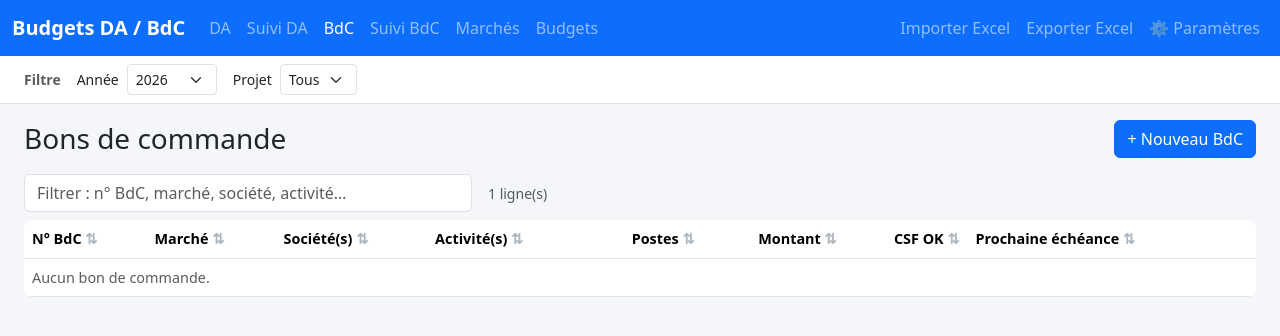
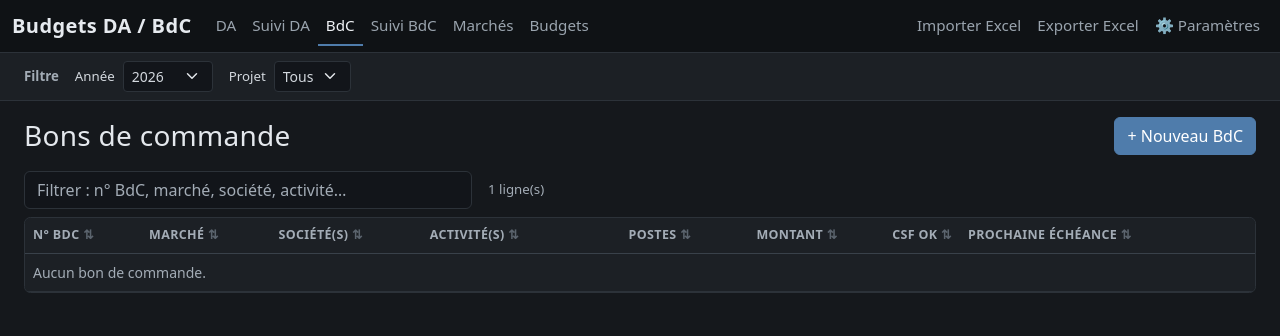
Before and after one commit to dai-ho/Tests, a Flask app: page /commandes in a window 1280 px wide. Shown: the top 336 px of the page. Run offline with Flask 3, Linux system fonts and the light colour scheme; some libraries are stand-ins or nearby versions.

Commit message:
Thème sombre et sobre
- Mode sombre natif de Bootstrap 5.3 (data-bs-theme="dark") avec une
  palette anthracite et un accent bleu acier désaturé à la place du bleu
  vif ; barre de navigation discrète, en-têtes de tableaux atténués,
  chiffres alignés (chiffres tabulaires).
- Couleurs de lignes (transposition des couleurs Excel) définies en
  variables CSS dans app.css, en teintes sombres ; contraste du texte
  vérifié (WCAG ≥ 4,5 pour le texte, les liens, le texte atténué et les
  montants négatifs sur toutes les couleurs de lignes).
- Aperçu de l'e-mail conservé sur fond clair (rendu « papier »).

Co-Authored-By: Claude Opus 5.5 <noreply@anthropic.com>

```diff
--- a/gestion-achats/regles.py
+++ b/gestion-achats/regles.py
@@ -8,19 +8,21 @@ changer les dictionnaires COULEURS_* ; pour modifier une règle, changer la fonc
 from datetime import date
 
 # clé -> (couleur de fond, libellé affiché dans la légende)
+# Les teintes sont définies dans static/app.css (variables --ligne-…), adaptées au thème sombre ;
+# elles transposent les couleurs de la mise en forme conditionnelle du fichier Excel.
 COULEURS_DA = {
-    "supprime": ("#BFBFBF", "Statut « supprimé »"),
-    "clos": ("#D9D9D9", "Statut « clos »"),
-    "sans_numero": ("#DBEEF4", "N° de DA pas encore attribué"),
-    "non_impute": ("#FFFF00", "Rien d'imputé (aucun BdC)"),
-    "annee_impaire": ("#EBF1DE", "Année impaire"),
-    "annee_paire": ("#FDEADA", "Année paire"),
+    "supprime": ("var(--ligne-supprime)", "Statut « supprimé »"),
+    "clos": ("var(--ligne-clos)", "Statut « clos »"),
+    "sans_numero": ("var(--ligne-en-attente)", "N° de DA pas encore attribué"),
+    "non_impute": ("var(--ligne-alerte)", "Rien d'imputé (aucun BdC)"),
+    "annee_impaire": ("var(--ligne-annee-impaire)", "Année impaire"),
+    "annee_paire": ("var(--ligne-annee-paire)", "Année paire"),
 }
 
 COULEURS_CMD = {
-    "csf_ok": ("#BFBFBF", "CSF OK"),
-    "echeance_depassee": ("#FFFF00", "Échéance dépassée, CSF non faite"),
-    "en_attente": ("#DBEEF4", "N° de BdC en attente"),
+    "csf_ok": ("var(--ligne-clos)", "CSF OK"),
+    "echeance_depassee": ("var(--ligne-alerte)", "Échéance dépassée, CSF non faite"),
+    "en_attente": ("var(--ligne-en-attente)", "N° de BdC en attente"),
 }
 
 
--- a/gestion-achats/static/app.css
+++ b/gestion-achats/static/app.css
@@ -1,22 +1,106 @@
-body { background: #f4f6f9; }
-.navbar-brand { font-weight: 600; }
-.table-responsive { background: #fff; border-radius: .5rem; }
-table.table { margin-bottom: 0; font-size: .9rem; }
+/* Thème sombre et sobre, posé sur le mode sombre natif de Bootstrap 5.3 (data-bs-theme="dark"). */
+
+[data-bs-theme="dark"] {
+  /* Fonds et textes */
+  --fond: #15181c;
+  --surface: #1c2025;
+  --surface-haute: #232830;
+  --bordure: #2c3239;
+  --texte: #d3d8de;
+  --texte-attenue: #a3acb6;
+  --accent: #4f7cab;
+  --accent-survol: #5e8bba;
+
+  --bs-body-bg: var(--fond);
+  --bs-body-color: var(--texte);
+  --bs-secondary-color: var(--texte-attenue);
+  --bs-tertiary-bg: var(--surface);
+  --bs-border-color: var(--bordure);
+  --bs-link-color: #8fb0d3;
+  --bs-link-color-rgb: 143, 176, 211;
+  --bs-link-hover-color: #b6cde6;
+  --bs-link-hover-color-rgb: 182, 205, 230;
+  --bs-heading-color: #e4e8ed;
+
+  /* Couleurs d'état désaturées (badges, jauges, textes d'alerte) */
+  --bs-primary-rgb: 79, 124, 171;
+  --bs-success-rgb: 74, 154, 106;
+  --bs-warning-rgb: 212, 167, 44;
+  --bs-danger-rgb: 217, 99, 95;
+  --bs-info-rgb: 90, 162, 184;
+  --bs-secondary-rgb: 90, 98, 107;
+
+  /* Couleurs de lignes (transposition des couleurs Excel) */
+  --ligne-supprime: #383b40;
+  --ligne-clos: #2b2f34;
+  --ligne-en-attente: #1d3340;
+  --ligne-alerte: #3d3a1a;
+  --ligne-annee-impaire: #1f2b22;
+  --ligne-annee-paire: #2f251d;
+}
+
+body { background: var(--fond); font-size: .95rem; }
+h3, h4, h5, h6 { font-weight: 500; letter-spacing: .01em; }
+
+/* Barre de navigation */
+.barre-principale { background: #0f1215; border-bottom: 1px solid var(--bordure); padding-top: .35rem; padding-bottom: .35rem; }
+.barre-principale .navbar-brand { color: #e6eaef; font-weight: 600; letter-spacing: .02em; }
+.barre-principale .nav-link { color: #9aa4ae; border-bottom: 2px solid transparent; }
+.barre-principale .nav-link:hover { color: #dfe4ea; }
+.barre-principale .nav-link.active { color: #f0f3f6; border-bottom-color: var(--accent); }
+.barre-principale .btn-link.nav-link { text-decoration: none; }
+
+/* Boutons */
+.btn-primary { --bs-btn-bg: var(--accent); --bs-btn-border-color: var(--accent);
+  --bs-btn-hover-bg: var(--accent-survol); --bs-btn-hover-border-color: var(--accent-survol);
+  --bs-btn-active-bg: #446d97; --bs-btn-active-border-color: #446d97;
+  --bs-btn-disabled-bg: #3a4f66; --bs-btn-disabled-border-color: #3a4f66; }
+.btn-outline-primary { --bs-btn-color: #8fb0d3; --bs-btn-border-color: #3d5f82;
+  --bs-btn-hover-color: #e6eef6; --bs-btn-hover-bg: #2b4561; --bs-btn-hover-border-color: #4f7cab;
+  --bs-btn-active-bg: #2b4561; --bs-btn-active-border-color: #4f7cab; }
+.btn-success { --bs-btn-bg: #3d7a57; --bs-btn-border-color: #3d7a57;
+  --bs-btn-hover-bg: #468a63; --bs-btn-hover-border-color: #468a63; }
+.btn-outline-danger { --bs-btn-color: #d9776f; --bs-btn-border-color: #6b3a38;
+  --bs-btn-hover-bg: #5a2e2c; --bs-btn-hover-border-color: #a3524e; --bs-btn-hover-color: #f2d6d4; }
+.btn-outline-success { --bs-btn-color: #7cc39a; --bs-btn-border-color: #3d6b51;
+  --bs-btn-hover-bg: #2f5340; --bs-btn-hover-border-color: #4a9a6a; }
+
+/* Surfaces : cartes, tableaux, bandeau de filtre, pop-up */
+.card { --bs-card-bg: var(--surface); --bs-card-border-color: var(--bordure); }
+.table-responsive { background: var(--surface); border: 1px solid var(--bordure); border-radius: .4rem; }
+.table { --bs-table-bg: var(--surface); --bs-table-border-color: var(--bordure);
+  --bs-table-hover-bg: rgba(255, 255, 255, .045); margin-bottom: 0; font-size: .875rem; }
+.table > thead th { color: var(--texte-attenue); font-weight: 600; font-size: .78rem;
+  text-transform: uppercase; letter-spacing: .03em; border-bottom-color: #39414a; }
+.table > tfoot td { border-top: 1px solid #39414a; }
+.bandeau-filtre { background: var(--surface); border-bottom: 1px solid var(--bordure); }
+.bandeau-filtre select { width: auto; }
+dialog.dialogue { background: var(--surface); color: var(--texte); border: 1px solid var(--bordure);
+  border-radius: .5rem; padding: 1.5rem; width: min(60rem, 95vw); box-shadow: 0 .75rem 2.5rem rgba(0, 0, 0, .6); }
+dialog.dialogue::backdrop { background: rgba(0, 0, 0, .6); }
+.form-control, .form-select { --bs-body-bg: #12151a; }
+.progress { --bs-progress-bg: #2a3038; }
+.alert { --bs-alert-border-color: transparent; }
+
+/* Texte d'alerte (montants négatifs…) : plus clair que le rouge des badges, lisible sur toutes les lignes */
+.text-danger { color: #f0908a !important; }
+
+/* Tableaux : tri, alignements */
 th[data-tri] { cursor: pointer; user-select: none; white-space: nowrap; }
-th[data-tri]::after { content: " ⇅"; color: #adb5bd; }
-th[data-tri].asc::after { content: " ▲"; color: #212529; }
-th[data-tri].desc::after { content: " ▼"; color: #212529; }
-td.num, th.num { text-align: right; white-space: nowrap; }
+th[data-tri]::after { content: " ⇅"; color: #5b646e; }
+th[data-tri].asc::after { content: " ▲"; color: var(--texte); }
+th[data-tri].desc::after { content: " ▼"; color: var(--texte); }
+td.num, th.num { text-align: right; white-space: nowrap; font-variant-numeric: tabular-nums; }
 td.actions { white-space: nowrap; text-align: right; }
 td.actions form { display: inline; }
 .carte-stat .valeur { font-size: 1.8rem; font-weight: 600; }
-.legende span { display: inline-block; padding: .1rem .6rem; border-radius: .25rem; margin-right: .3rem; font-size: .8rem; }
-dialog.dialogue { border: none; border-radius: .5rem; padding: 1.5rem; width: min(60rem, 95vw); box-shadow: 0 .5rem 2rem rgba(0,0,0,.3); }
-dialog.dialogue::backdrop { background: rgba(0,0,0,.4); }
-.apercu-mail { font-family: Calibri, Arial, sans-serif; font-size: 11pt; background: #fff; border: 1px solid #dee2e6; border-radius: .375rem; padding: 1rem; margin: 0; }
+.legende span { display: inline-block; padding: .1rem .6rem; border-radius: .25rem; margin-right: .3rem;
+  font-size: .78rem; color: var(--texte); border: 1px solid var(--bordure) !important; }
+
+/* Aperçu de l'e-mail : rendu « papier », proche de ce que verra le destinataire */
+.apercu-mail { font-family: Calibri, Arial, sans-serif; font-size: 11pt; background: #f7f7f5; color: #1d1f22;
+  border: 1px solid var(--bordure); border-radius: .375rem; padding: 1rem; margin: 0; }
 .apercu-mail p { margin: 0 0 1em; }
 .tableau-mail { border-collapse: collapse; margin: 0 0 1em; }
 .tableau-mail td { padding: .1em 1.5em .1em 0; white-space: nowrap; }
 .tableau-mail td.num { text-align: right; }
-.bandeau-filtre { background: #fff; border-bottom: 1px solid #dee2e6; }
-.bandeau-filtre select { width: auto; }
--- a/gestion-achats/templates/base.html
+++ b/gestion-achats/templates/base.html
@@ -1,5 +1,5 @@
 <!doctype html>
-<html lang="fr">
+<html lang="fr" data-bs-theme="dark">
 <head>
   <meta charset="utf-8">
   <meta name="viewport" content="width=device-width, initial-scale=1">
@@ -9,7 +9,7 @@
 </head>
 <body>
 {% set page = request.endpoint %}
-<nav class="navbar navbar-expand navbar-dark bg-primary {{ 'mb-4' if not filtre_actif }}">
+<nav class="navbar navbar-expand barre-principale {{ 'mb-4' if not filtre_actif }}">
   <div class="container-fluid">
     <a class="navbar-brand" href="{{ url_for('accueil') }}">Budgets DA / BdC</a>
     <ul class="navbar-nav me-auto">
--- a/gestion-achats/templates/cmd_liste.html
+++ b/gestion-achats/templates/cmd_liste.html
@@ -16,7 +16,7 @@
   {% for c in cmds %}
     {% set a_certifier = c.postes|rejectattr('csf')|selectattr('date_livraison')|list %}
     {% set prochaine = (a_certifier|map(attribute='date_livraison')|min) if a_certifier else none %}
-    <tr style="{{ '--bs-table-bg: #BFBFBF' if c.postes and c.nb_certifies == c.postes|length else ('--bs-table-bg: #DBEEF4' if not c.reference) }}">
+    <tr style="{{ '--bs-table-bg: var(--ligne-clos)' if c.postes and c.nb_certifies == c.postes|length else ('--bs-table-bg: var(--ligne-en-attente)' if not c.reference) }}">
       <td><a href="{{ url_for('detail_commande', cmd_id=c.id) }}">{% if c.reference %}<strong>{{ c.reference }}</strong>{% else %}<em>N° en attente</em>{% endif %}</a></td>
       <td>{% if c.marche %}<a href="{{ url_for('detail_marche', marche_id=c.marche_id) }}">{{ c.marche.reference }}</a>{% if c.lot %}<div class="small text-muted">lot {{ c.lot }}</div>{% endif %}{% endif %}</td>
       <td>{{ c.societes|join(', ') }}</td>
@@ -24,7 +24,7 @@
       <td class="num">{{ c.postes|length }}</td>
       {{ macros.montant(c.montant_total) }}
       <td class="num">{{ c.nb_certifies }} / {{ c.postes|length }}</td>
-      <td data-valeur="{{ prochaine or '' }}" style="{{ 'background: #FFFF00' if prochaine and prochaine < aujourdhui }}">{{ prochaine|date_fr }}</td>
+      <td data-valeur="{{ prochaine or '' }}" style="{{ '--bs-table-bg: var(--ligne-alerte)' if prochaine and prochaine < aujourdhui }}">{{ prochaine|date_fr }}</td>
       <td class="actions">
         {% if not c.reference %}
         <a class="btn btn-sm btn-primary" href="{{ mailto(c) }}"
--- a/gestion-achats/templates/da_liste.html
+++ b/gestion-achats/templates/da_liste.html
@@ -15,7 +15,7 @@
   </tr></thead>
   <tbody>
   {% for l in lignes %}{% set da = l.da %}
-    <tr style="{{ '--bs-table-bg: #DBEEF4' if not da.reference }}">
+    <tr style="{{ '--bs-table-bg: var(--ligne-en-attente)' if not da.reference }}">
       <td><a href="{{ url_for('detail_da', da_id=da.id) }}"><strong>{{ da.libelle }}</strong></a></td>
       <td>{{ l.postes|map(attribute='projet')|select|unique|join(', ') }}</td>
       <td>{{ l.postes|map(attribute='annee')|select|unique|sort|join(', ') }}</td>
--- a/gestion-achats/templates/import.html
+++ b/gestion-achats/templates/import.html
@@ -41,7 +41,7 @@ Un <a href="{{ url_for('export_excel') }}">export</a> produit un fichier au mêm
 <div class="row">
   {% for titre, colonnes in [("Onglet Suivi DA", colonnes_da), ("Onglet Suivi BdC", colonnes_cmd), ("Onglet Marchés", colonnes_marche)] %}
   <div class="col-lg-6"><h6>{{ titre }}</h6>
-    <table class="table table-sm bg-white"><thead><tr><th>Colonne</th><th>En-têtes acceptés</th></tr></thead><tbody>
+    <table class="table table-sm"><thead><tr><th>Colonne</th><th>En-têtes acceptés</th></tr></thead><tbody>
       {% for cle, noms in colonnes.items() %}<tr><td>{{ noms[0] }}</td><td class="small">{{ noms|join(' · ') }}</td></tr>{% endfor %}
     </tbody></table></div>
   {% endfor %}
--- a/gestion-achats/templates/marche_liste.html
+++ b/gestion-achats/templates/marche_liste.html
@@ -15,7 +15,7 @@
   </tr></thead>
   <tbody>
   {% for m in marches %}
-    <tr style="{{ '--bs-table-bg: #D9D9D9' if m.expire }}">
+    <tr style="{{ '--bs-table-bg: var(--ligne-clos)' if m.expire }}">
       <td><a href="{{ url_for('detail_marche', marche_id=m.id) }}"><strong>{{ m.reference }}</strong></a></td>
       <td>{{ m.titulaire or '' }}</td><td>{{ m.liste_lots|join(', ') }}{% if m.simplifie %} <span class="badge bg-info text-dark">simplifié</span>{% endif %}</td>
       <td data-valeur="{{ m.date_echeance or '' }}">{{ m.date_echeance|date_fr }}{% if m.expire %} <span class="badge bg-secondary">échu</span>{% endif %}</td>
```
